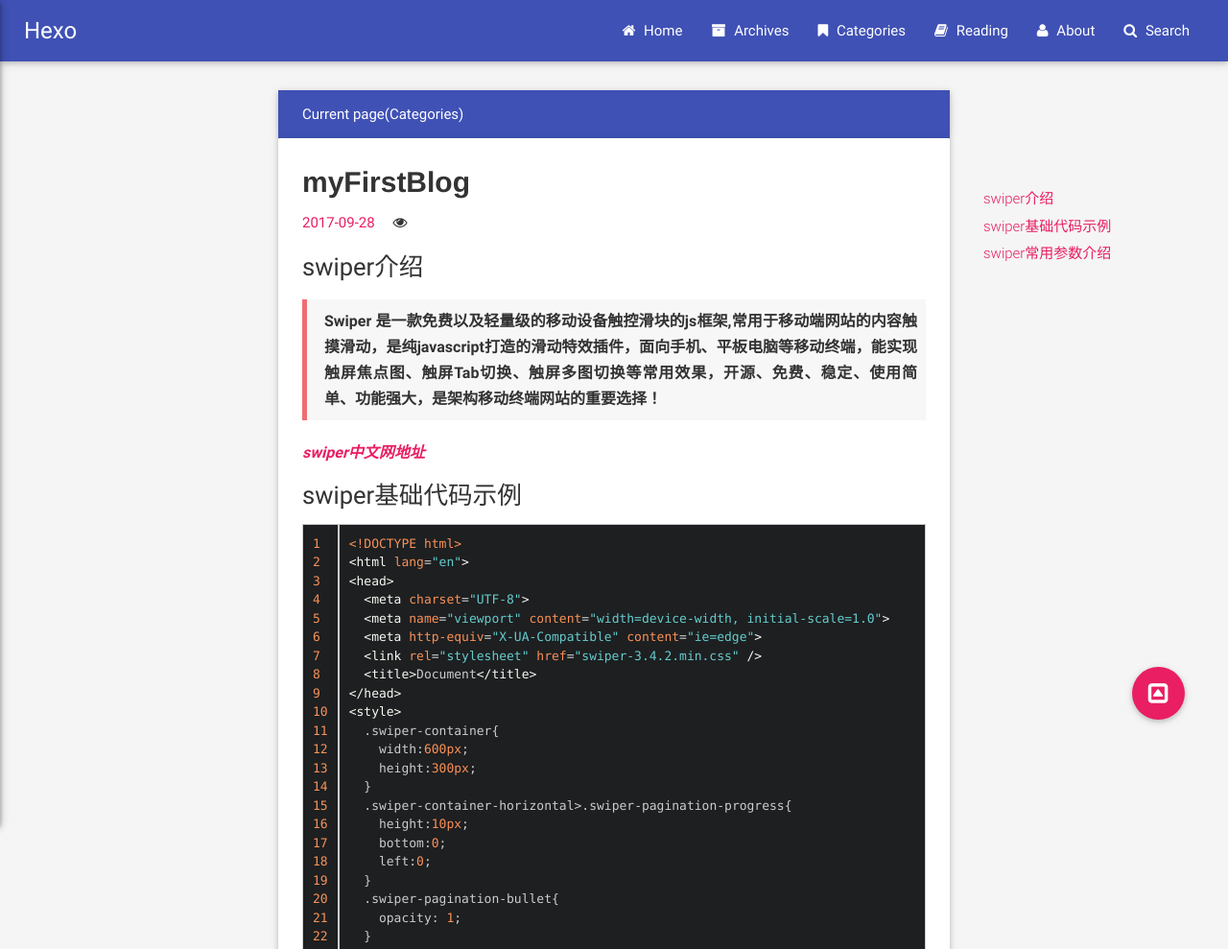
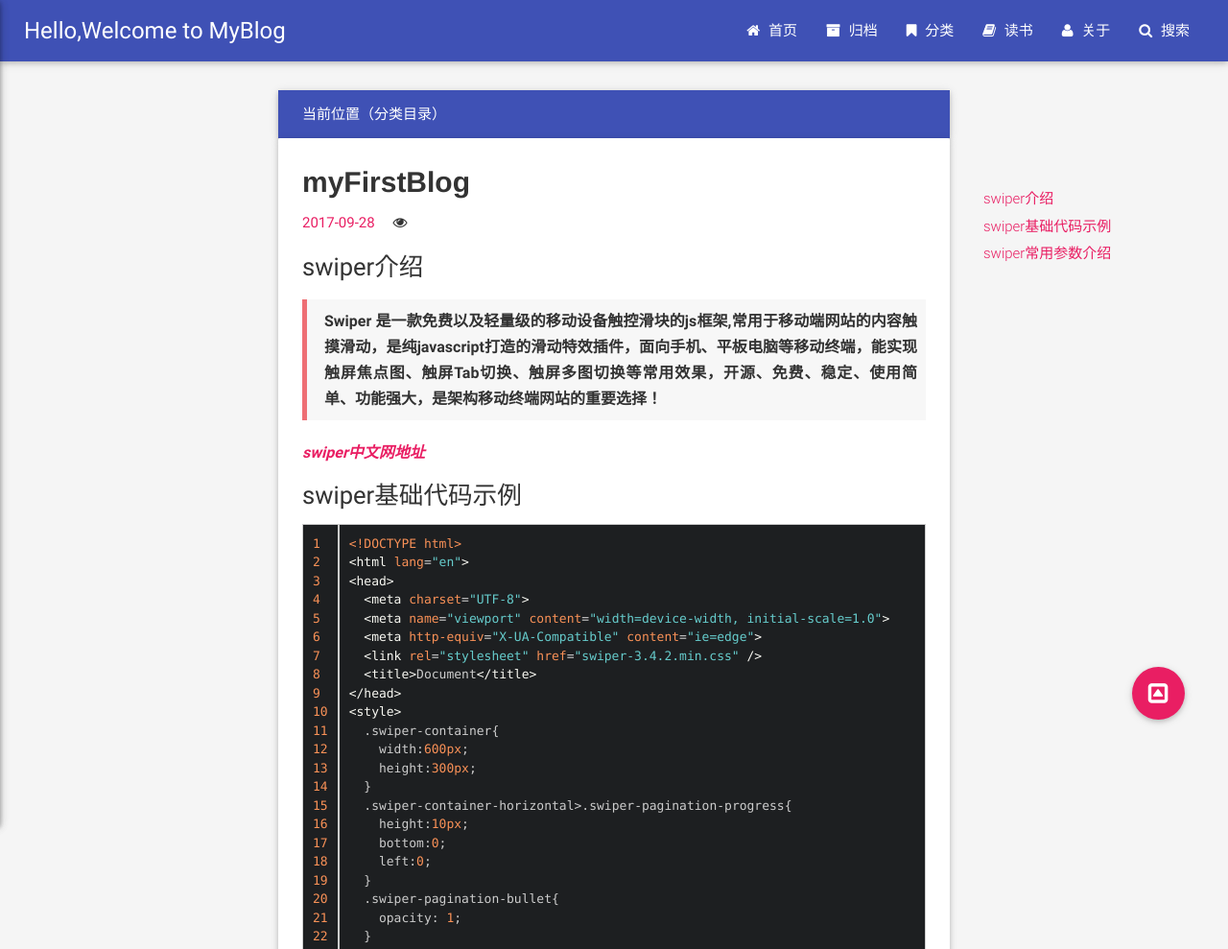
Before and after one commit to zhangcuicui123/zhangcuicui123.github.io, a plain HTML site: page 2017/09/28/myFirstBlog/index.html in a window 1280 px wide. Shown: the top 989 px of the page at 96% size. Drawn offline with nearby package versions, Linux system fonts and the light colour scheme; some packages are replaced by stand-ins of ours; no server answers.

Commit message:
Site updated: 2017-09-29 19:00:17

```diff
--- a/2017/09/28/myFirstBlog/index.html
+++ b/2017/09/28/myFirstBlog/index.html
@@ -7,24 +7,23 @@
 
 
 
-    <title>myFirstBlog | </title>
-    <meta name="author" content="John Doe">
+    <title>myFirstBlog | ZhangCuiCui</title>
+    <meta name="author" content="ZhangCuiCui">
 
-    <meta name="description" content="swiper介绍
-Swiper 是一款免费以及轻量级的移动设备触控滑块的js框架,常用于移动端网站的内容触摸滑动，是纯javascript打造的滑动特效插件，面向手机、平板电脑等移动终端，能实现触屏焦点图、触屏Tab切换、触屏多图切换等常用效果，开源、免费、稳定、使用简单、功能强大，是架构移动终端网">
+    <meta name="description" content="Blog">
 
 
   <meta name="viewport" content="width=device-width, initial-scale=1, maximum-scale=1">
 
     <meta property="og:title" content="myFirstBlog"/>
-    <meta property="og:site_name" content="Hexo"/>
+    <meta property="og:site_name" content="Hello,Welcome to MyBlog"/>
 
 
     <meta property="og:image" content=""/>
 
 
     <link rel="icon" type="image/png" href="/favicon.png">
-    <link rel="alternate" href="/atom.xml" title="Hexo" type="application/atom+xml">
+    <link rel="alternate" href="/atom.xml" title="Hello,Welcome to MyBlog" type="application/atom+xml">
     <link rel="stylesheet" href="/css/lib/materialize.min.css">
     <link rel="stylesheet" href="/css/lib/font-awesome.min.css">
     <link rel="stylesheet" href="/css/style.css" media="screen" type="text/css">
@@ -45,14 +44,14 @@ Swiper 是一款免费以及轻量级的移动设备触控滑块的js框架,常
             <i class="fa fa-navicon"></i>
         </a>
         <div class="">
-            <a href="/" class="brand-logo hide-on-med-and-down">Hexo</a>
+            <a href="/" class="brand-logo hide-on-med-and-down">Hello,Welcome to MyBlog</a>
             <ul class="right hide-on-med-and-down">
 
                     <li>
                         <a class="menu-home " href="/" >
                             <i class="fa fa-home "></i>
 
-                            Home
+                            首页
                         </a>
                     </li>
 
@@ -60,7 +59,7 @@ Swiper 是一款免费以及轻量级的移动设备触控滑块的js框架,常
                         <a class="menu-archive " href="/archives" >
                             <i class="fa fa-archive "></i>
 
-                            Archives
+                            归档
                         </a>
                     </li>
 
@@ -68,7 +67,7 @@ Swiper 是一款免费以及轻量级的移动设备触控滑块的js框架,常
                         <a class="menu-category category-menu" href="javascript:;" data-activates="category-menu" >
                             <i class="fa fa-bookmark "></i>
 
-                            Categories
+                            分类
                         </a>
                     </li>
 
@@ -76,7 +75,7 @@ Swiper 是一款免费以及轻量级的移动设备触控滑块的js框架,常
                         <a class="menu-reading " href="/reading" >
                             <i class="fa fa-book "></i>
 
-                            Reading
+                            读书
                         </a>
                     </li>
 
@@ -84,7 +83,7 @@ Swiper 是一款免费以及轻量级的移动设备触控滑块的js框架,常
                         <a class="menu-about " href="/about" >
                             <i class="fa fa-user "></i>
 
-                            About
+                            关于
                         </a>
                     </li>
 
@@ -92,7 +91,7 @@ Swiper 是一款免费以及轻量级的移动设备触控滑块的js框架,常
                         <a class="menu-search modal-trigger " href="#search" >
                             <i class="fa fa-search "></i>
 
-                            Search
+                            搜索
                         </a>
                     </li>
 
@@ -106,7 +105,7 @@ Swiper 是一款免费以及轻量级的移动设备触控滑块的js框架,常
                 <a class="waves-effect menu-home " href="/" >
                     <i class="fa fa-home "></i>
 
-                    Home
+                    首页
                 </a>
             </li>
 
@@ -114,7 +113,7 @@ Swiper 是一款免费以及轻量级的移动设备触控滑块的js框架,常
                 <a class="waves-effect menu-archive " href="/archives" >
                     <i class="fa fa-archive "></i>
 
-                    Archives
+                    归档
                 </a>
             </li>
 
@@ -122,7 +121,7 @@ Swiper 是一款免费以及轻量级的移动设备触控滑块的js框架,常
                 <a class="waves-effect menu-category category-menu" href="javascript:;" data-activates="category-menu" >
                     <i class="fa fa-bookmark "></i>
 
-                    Categories
+                    分类
                 </a>
             </li>
 
@@ -130,7 +129,7 @@ Swiper 是一款免费以及轻量级的移动设备触控滑块的js框架,常
                 <a class="waves-effect menu-reading " href="/reading" >
                     <i class="fa fa-book "></i>
 
-                    Reading
+                    读书
                 </a>
             </li>
 
@@ -138,7 +137,7 @@ Swiper 是一款免费以及轻量级的移动设备触控滑块的js框架,常
                 <a class="waves-effect menu-about " href="/about" >
                     <i class="fa fa-user "></i>
 
-                    About
+                    关于
                 </a>
             </li>
 
@@ -146,7 +145,7 @@ Swiper 是一款免费以及轻量级的移动设备触控滑块的js框架,常
                 <a class="waves-effect menu-search modal-trigger " href="#search" >
                     <i class="fa fa-search "></i>
 
-                    Search
+                    搜索
                 </a>
             </li>
 
@@ -168,7 +167,7 @@ Swiper 是一款免费以及轻量级的移动设备触控滑块的js框架,常
     <div class="row">
         <div class="input-field col s12">
               <input id="search-input" type="text">
-              <label for="search-input">Search</label>
+              <label for="search-input">搜索</label>
         </div>
 
     </div>
@@ -182,7 +181,7 @@ Swiper 是一款免费以及轻量级的移动设备触控滑块的js框架,常
         <div class="container main-container">
     <nav class="page-nav hide-on-small-only">
     <div class="nav-wrapper indigo">
-        <span class="breadcrumb">Current page(Categories)</span>
+        <span class="breadcrumb">当前位置（分类目录）</span>
 
 
 
@@ -316,7 +315,7 @@ Swiper 是一款免费以及轻量级的移动设备触控滑块的js框架,常
 
 <p class="pink-link-context">
     <a href="/2017/09/28/hello-world/" rel="next" title="Hello World">
-    Next: Hello World
+    下一篇：Hello World
   </a>
 </p>
 
@@ -339,8 +338,8 @@ Swiper 是一款免费以及轻量级的移动设备触控滑块的js框架,常
       <i class="fa fa-caret-square-o-up"></i>
     </a>
     <ul>
-      <li><a class="btn-return-top btn-floating waves-effect green" title="Return to top"><i class="fa fa-arrow-circle-o-up"></i></a></li>
-      <li><a class="btn-floating waves-effect button-collapse yellow darken-1"  data-activates="main-menu" title="Menu"><i class="fa fa-navicon"></i></a></li>
+      <li><a class="btn-return-top btn-floating waves-effect green" title="回到顶部"><i class="fa fa-arrow-circle-o-up"></i></a></li>
+      <li><a class="btn-floating waves-effect button-collapse yellow darken-1"  data-activates="main-menu" title="菜单"><i class="fa fa-navicon"></i></a></li>
     </ul>
   </div>
 
@@ -351,7 +350,7 @@ Swiper 是一款免费以及轻量级的移动设备触控滑块的js框架,常
     <div class="footer-copyright pink-link-context">
         <div class="container">
             © 2016 example.com, All rights reserved.
-            <p class="right" style="margin-top: 0;">Blog powered by <a href="https://hexo.io">Hexo</a> | Theme <a href="https://github.com/raytaylorlin/hexo-theme-raytaylorism">raytaylorism</a></p>
+            <p class="right" style="margin-top: 0;">本博客由 <a href="https://hexo.io">Hexo</a> 强力驱动 | 主题 <a href="https://github.com/raytaylorlin/hexo-theme-raytaylorism">raytaylorism</a></p>
         </div>
     </div>
 </footer>
```
Also changed, not shown: 2017/09/28/hello-world/index.html (+24 -24 lines), archives/2017/09/index.html (+24 -22 lines), archives/2017/index.html (+24 -22 lines), archives/index.html (+24 -22 lines), index.html (+23 -21 lines), favicon.png, favicon1.png (added).
